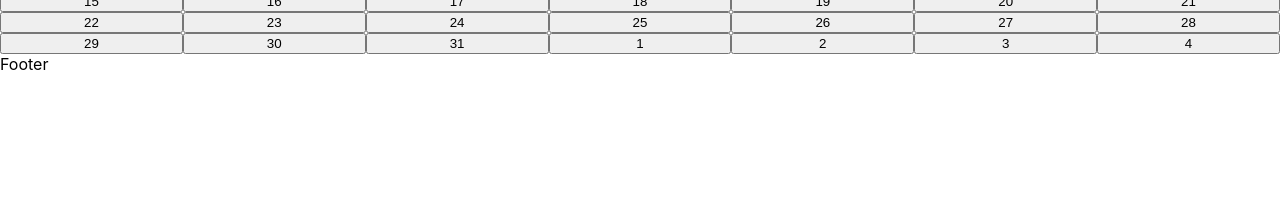
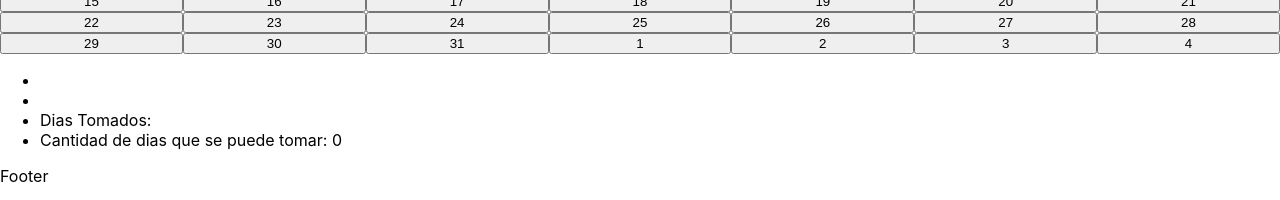
Before and after one commit to joaquingutierrez/gestor-de-vacaciones-front, a React (Create React App) app: page / in a window 1280 px wide. Shown: the part 175-375 px from the top of the page. Built offline with nearby package versions, Linux system fonts and the light colour scheme; no server answers.

Commit message:
Ahora se puede ver informacion del empleado seleccionado

```diff
--- /dev/null
+++ b/src/componentsContainer/EmployeeContainer/index.jsx
@@ -0,0 +1,38 @@
+import "./style.css"
+
+const EmployeeInfoContainer = ({emp}) => {
+
+    const getAvailableVacationDays  = (joiningDate) => {
+        const today = new Date();
+        joiningDate = new Date(joiningDate)
+        const diffMonths = (today.getFullYear() - joiningDate.getFullYear()) * 12 + (today.getMonth() - joiningDate.getMonth());
+
+        const maxVacationDays = (diffMonths) => {
+            switch(true) {
+                case diffMonths < 9:
+                    return 0;
+                case diffMonths >= 9 && diffMonths < 12:
+                    return 7;
+                case diffMonths >= 12:
+                    return 14;
+                default:
+                    return 0;
+            }
+    }
+    return maxVacationDays(diffMonths)
+}
+
+    return (
+        <div>
+            <ul>
+                <li>{emp?.desc}</li>
+                <li>{emp?.rol}</li>
+                <li>Dias Tomados: {emp?.daysTaken}</li>
+                <li>Cantidad de dias que se puede tomar: {getAvailableVacationDays(emp.joiningDate)}</li>
+            </ul>
+
+        </div>
+    )
+}
+
+export default EmployeeInfoContainer
--- a/src/componentsContainer/Home/index.jsx
+++ b/src/componentsContainer/Home/index.jsx
@@ -3,6 +3,7 @@ import Calendar from 'react-calendar';
 
 import "./style.css"
 import { SelectEmployee } from '../../components';
+import EmployeeInfoContainer from '../EmployeeContainer';
 
 const Home = () => {
 
@@ -76,7 +77,12 @@ const Home = () => {
         setVacations(value)
     }
 
-    const handleEmployeeData = (emp) => {
+    const handleEmployeeData = (empId) => {
+        const emp = {...data.employees.find(emp => emp._id === empId)}
+        console.log( data.employees)
+        const rolDesc = {...data.rols.find(rol => rol._id === emp.rol)}
+        emp.rol = rolDesc?.desc
+        console.log("TENGO QUE MIRAR ACA", emp)
         setSelectedEmployee(emp)
     }
 
@@ -99,7 +105,7 @@ const Home = () => {
             Home
             <SelectEmployee data={data} handleEmployeeData={handleEmployeeData} />
             <Calendar onChange={onChange} value={vacations} selectRange={true} tileClassName={tileClassName} />
-            {/* <EmployeeInfoContainer /> */}
+            {selectedEmployee && <EmployeeInfoContainer emp={selectedEmployee} />}
         </main>
     )
 }
```
Also changed, not shown: src/componentsContainer/EmployeeContainer/style.css (added).
